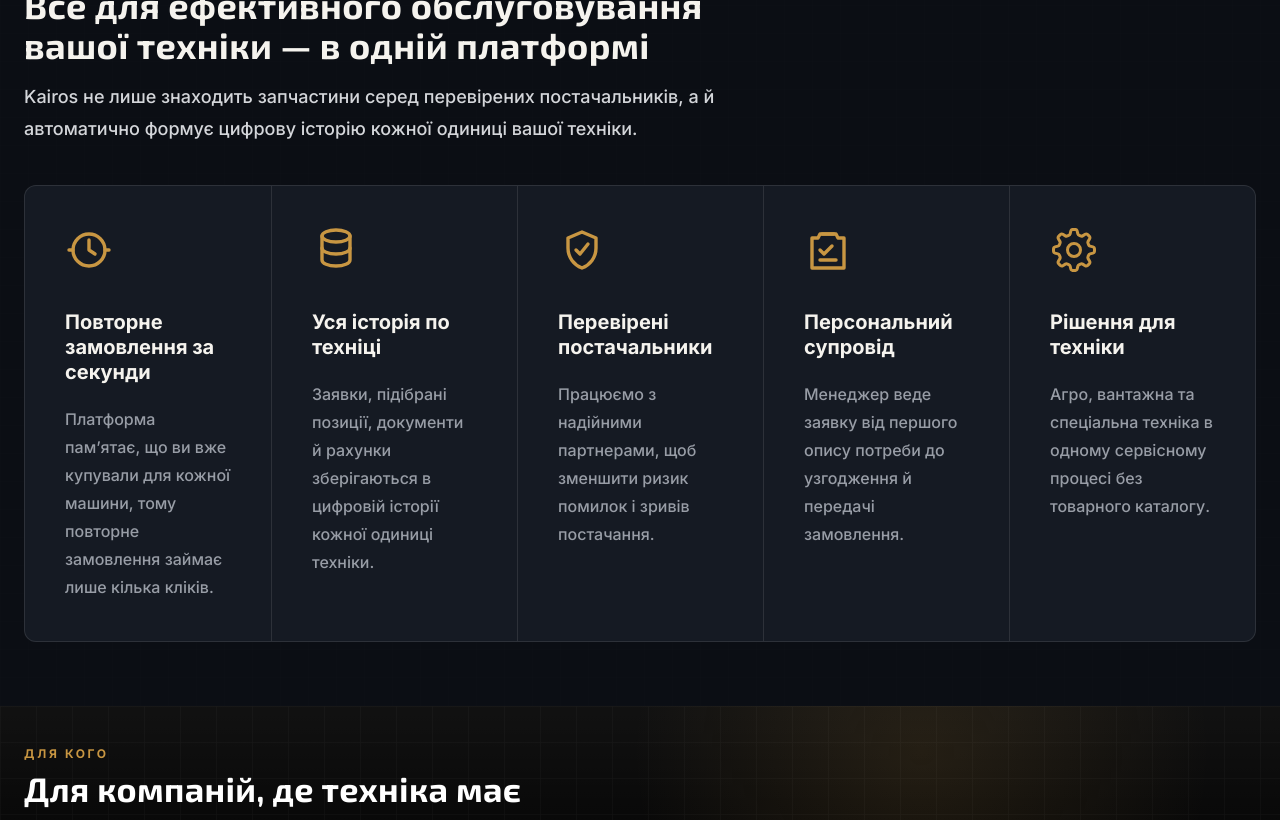
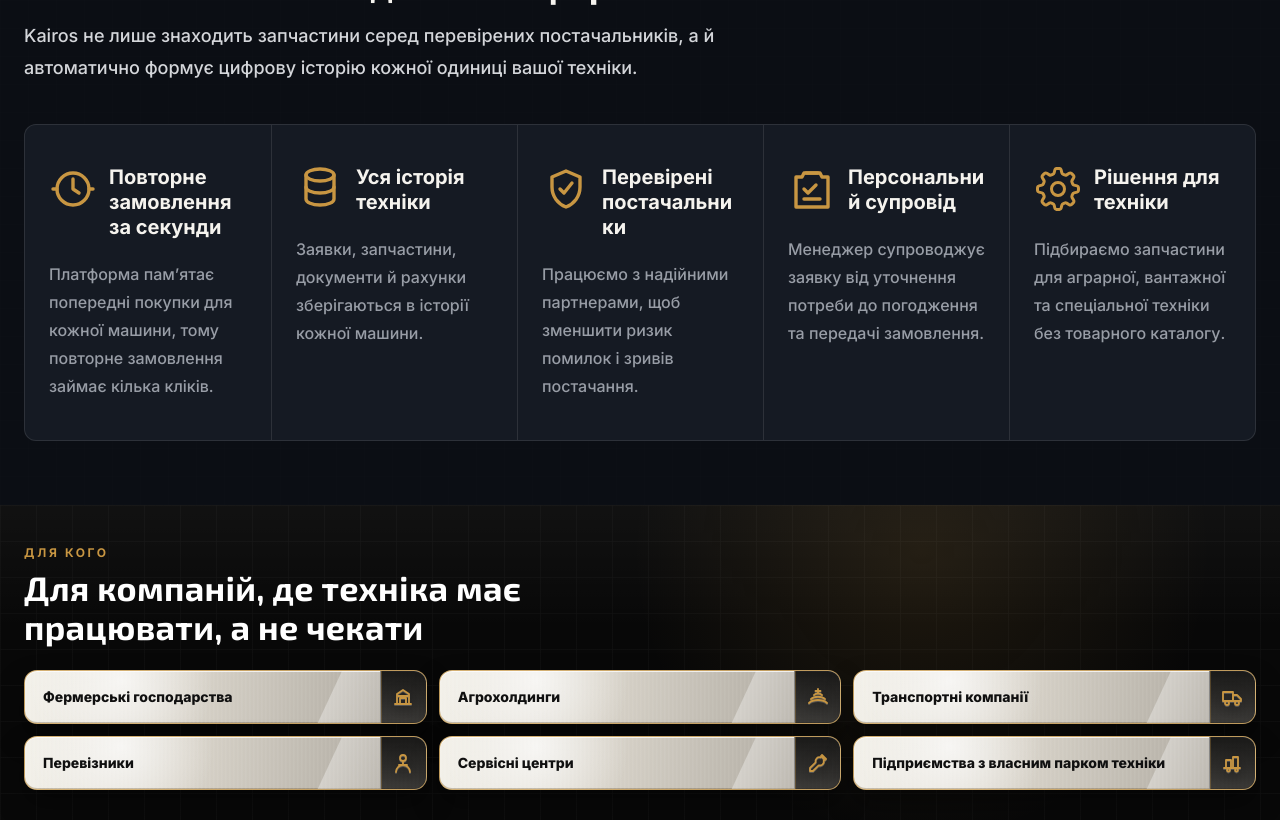
Before and after one commit to Serhiy199/Kairos-Parts, a Next.js app: page / in a window 1280 px wide. Shown: the part 2420-3240 px from the top of the page. Built offline with nearby package versions, Linux system fonts and the light colour scheme.

Commit message:
додав правик по телеграм боту по реєстрації

```diff
--- a/app/(public)/page.tsx
+++ b/app/(public)/page.tsx
@@ -84,7 +84,7 @@ const advantages = [
   },
   {
     title: 'Цифровий парк техніки для зареєстрованих користувачів',
-    text: 'Кожне замовлення, оформлене через Kairos, автоматично привʼязується до конкретної машини. Платформа сама накопичує історію запчастин, рахунків та каталожних номерів без додаткового введення даних.',
+    text: 'Замовлення, запчастини, рахунки й каталожні номери автоматично зберігаються в історії конкретної машини.',
     icon: 'fleet'
   }
 ];
@@ -92,12 +92,12 @@ const advantages = [
 const serviceCards = [
   {
     title: 'Повторне замовлення за секунди',
-    text: 'Платформа памʼятає, що ви вже купували для кожної машини, тому повторне замовлення займає лише кілька кліків.',
+    text: 'Платформа пам’ятає попередні покупки для кожної машини, тому повторне замовлення займає кілька кліків.',
     icon: 'clock'
   },
   {
-    title: 'Уся історія по техніці',
-    text: 'Заявки, підібрані позиції, документи й рахунки зберігаються в цифровій історії кожної одиниці техніки.',
+    title: 'Уся історія техніки',
+    text: 'Заявки, запчастини, документи й рахунки зберігаються в історії кожної машини.',
     icon: 'database'
   },
   {
@@ -107,12 +107,12 @@ const serviceCards = [
   },
   {
     title: 'Персональний супровід',
-    text: 'Менеджер веде заявку від першого опису потреби до узгодження й передачі замовлення.',
+    text: 'Менеджер супроводжує заявку від уточнення потреби до погодження та передачі замовлення.',
     icon: 'clipboard'
   },
   {
     title: 'Рішення для техніки',
-    text: 'Агро, вантажна та спеціальна техніка в одному сервісному процесі без товарного каталогу.',
+    text: 'Підбираємо запчастини для аграрної, вантажної та спеціальної техніки без товарного каталогу.',
     icon: 'gear'
   }
 ];
@@ -527,12 +527,14 @@ export default function HomePage() {
           <div className="mt-10 overflow-hidden rounded-xl border border-public-border bg-public-card">
             <div className="grid divide-y divide-public-border sm:grid-cols-2 lg:grid-cols-5 lg:divide-x lg:divide-y-0">
               {serviceCards.map((stat) => (
-                <div key={stat.title} className="min-h-72 px-8 py-10 transition-colors duration-200 hover:bg-public-elevated sm:px-10 lg:px-8 xl:px-10">
-                  <div className="text-accent">
-                    <TrustIcon icon={stat.icon} />
+                <div key={stat.title} className="min-w-0 px-8 py-10 transition-colors duration-200 hover:bg-public-elevated sm:px-10 lg:px-6">
+                  <div className="flex items-start gap-3">
+                    <div className="shrink-0 text-accent">
+                      <TrustIcon icon={stat.icon} />
+                    </div>
+                    <h3 className="min-w-0 flex-1 break-words text-left text-xl font-bold leading-tight text-public-primary">{stat.title}</h3>
                   </div>
-                  <h3 className="mt-9 max-w-52 text-xl font-bold leading-tight text-public-primary">{stat.title}</h3>
-                  <p className="mt-5 max-w-56 text-base font-medium leading-7 text-public-muted">{stat.text}</p>
+                  <p className="mt-5 w-full max-w-56 text-base font-medium leading-7 text-public-muted">{stat.text}</p>
                 </div>
               ))}
             </div>
```
